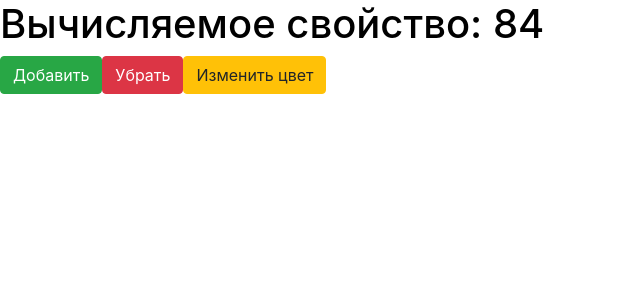
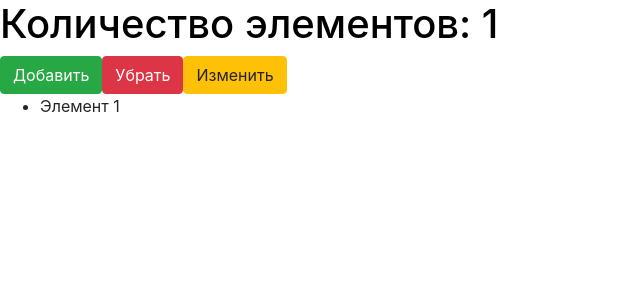
Before and after one commit to Aleksandr-Glebik/vm-react-hooks, a React (Create React App) app: page / in a window 1280 px wide. Shown: the top 300 px of the page, without its empty margins (0-640 px from the left). Built offline with nearby package versions, Linux system fonts and the light colour scheme.

Commit message:
feat: add info about useCallback

```diff
--- a/src/App.js
+++ b/src/App.js
@@ -1,39 +1,36 @@
-import React, { useState, useMemo, useEffect } from 'react'
-
-function complexCompute(num) {
-  console.log('component render');
-  let i = 0
-  while (i < 1000000000) i++
-  return num * 2
-}
+import React, { useState, useCallback } from 'react'
+import ItemsList from './ItemsList'
 
 function App() {
-  const [number, setNumber] = useState(42)
+
   const [colored, setColored] = useState(false)
+  const [count, setCount] = useState(1)
 
-  const computed = useMemo(() => {
-    return complexCompute(number)
-  }, [number])
+  const styles = {
+    color: colored ? 'red' : 'black'
+  }
 
-
-
-
-  const styles = useMemo(() => {
-    return {
-      color: colored ? 'red' : 'black'
-    }
-  }, [colored])
-
-  useEffect(() => {
-    console.log('styles changed');
-  }, [styles])
+  const generateItemsFromAPI = useCallback(() => {
+    return new Array(count).fill('').map((_, ind) => `Элемент ${ind + 1}`)
+  }, [count] )
 
   return (
     <>
-      <h1 style={styles}>Вычисляемое свойство: {computed}</h1>
-      <button className='btn btn-success' onClick={() => setNumber(prev => prev + 1)}>Добавить</button>
-      <button className='btn btn-danger' onClick={() => setNumber(prev => prev - 1)}>Убрать</button>
-      <button className='btn btn-warning' onClick={() => setColored(prev => !prev)}>Изменить цвет</button>
+      <h1 style={styles}>Количество элементов: {count}</h1>
+      <button
+        className='btn btn-success'
+        onClick={() => setCount(prev => prev + 1)}
+      >Добавить</button>
+      <button
+        className='btn btn-danger'
+        onClick={() => setCount(prev => prev - 1)}
+      >Убрать</button>
+      <button
+        className='btn btn-warning'
+        onClick={() => setColored(prev => !prev )}
+      >Изменить</button>
+
+      <ItemsList getItems={generateItemsFromAPI}/>
     </>
   )
 }
--- /dev/null
+++ b/src/ItemsList.js
@@ -0,0 +1,17 @@
+import React, { useEffect, useState } from "react"
+
+export default function ItemsList( { getItems } ) {
+    const [items, setItems] = useState([])
+
+    useEffect(() => {
+        const newItems = getItems()
+        setItems(newItems)
+        console.log('RENDER ITEMSLIST');
+    }, [getItems])
+
+    return (
+        <ul>
+            { items.map( i => <li key={i}>{i}</li>) }
+        </ul>
+    )
+}
```
Also changed, not shown: src/examples/useMemo.js (added, +41 -0 lines).
